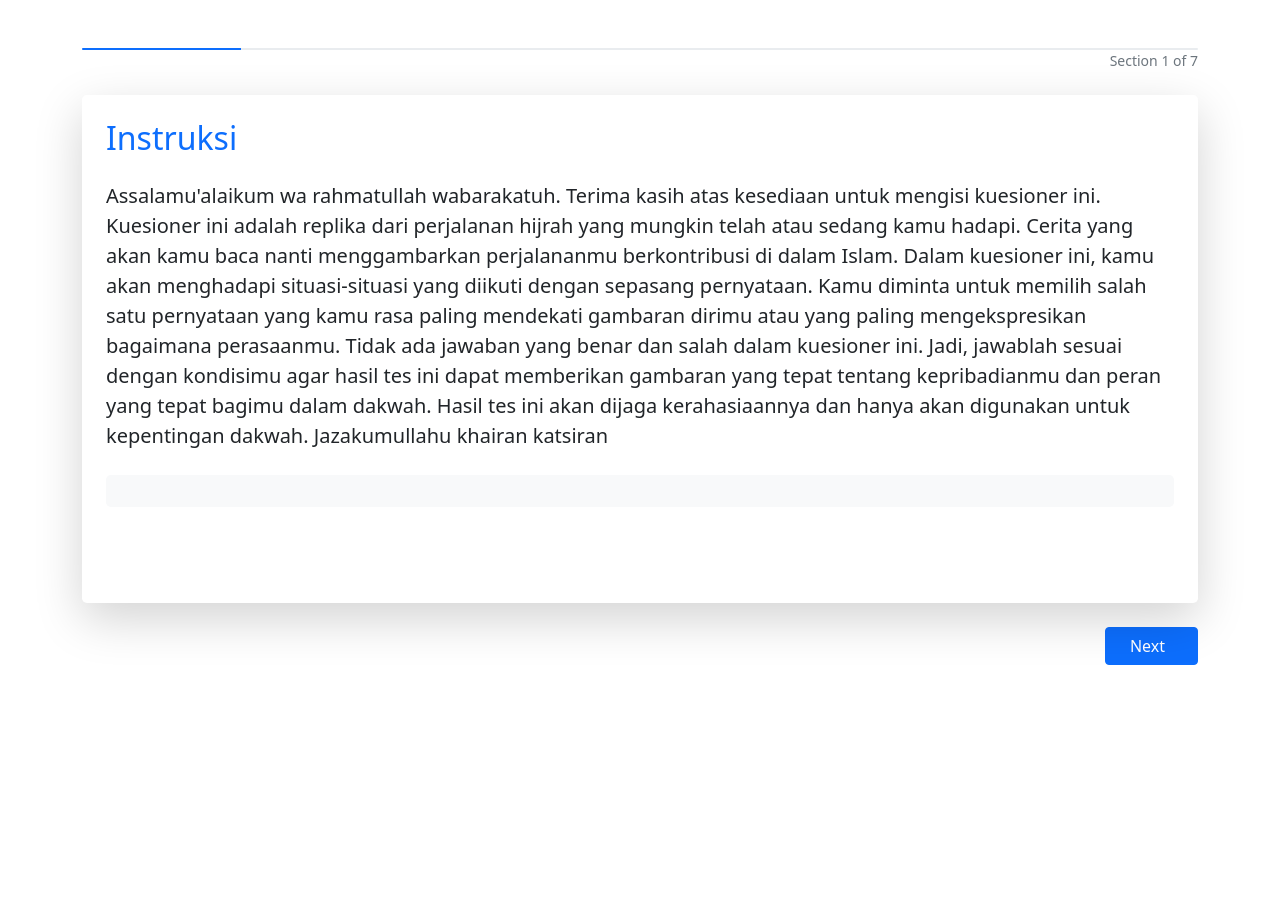
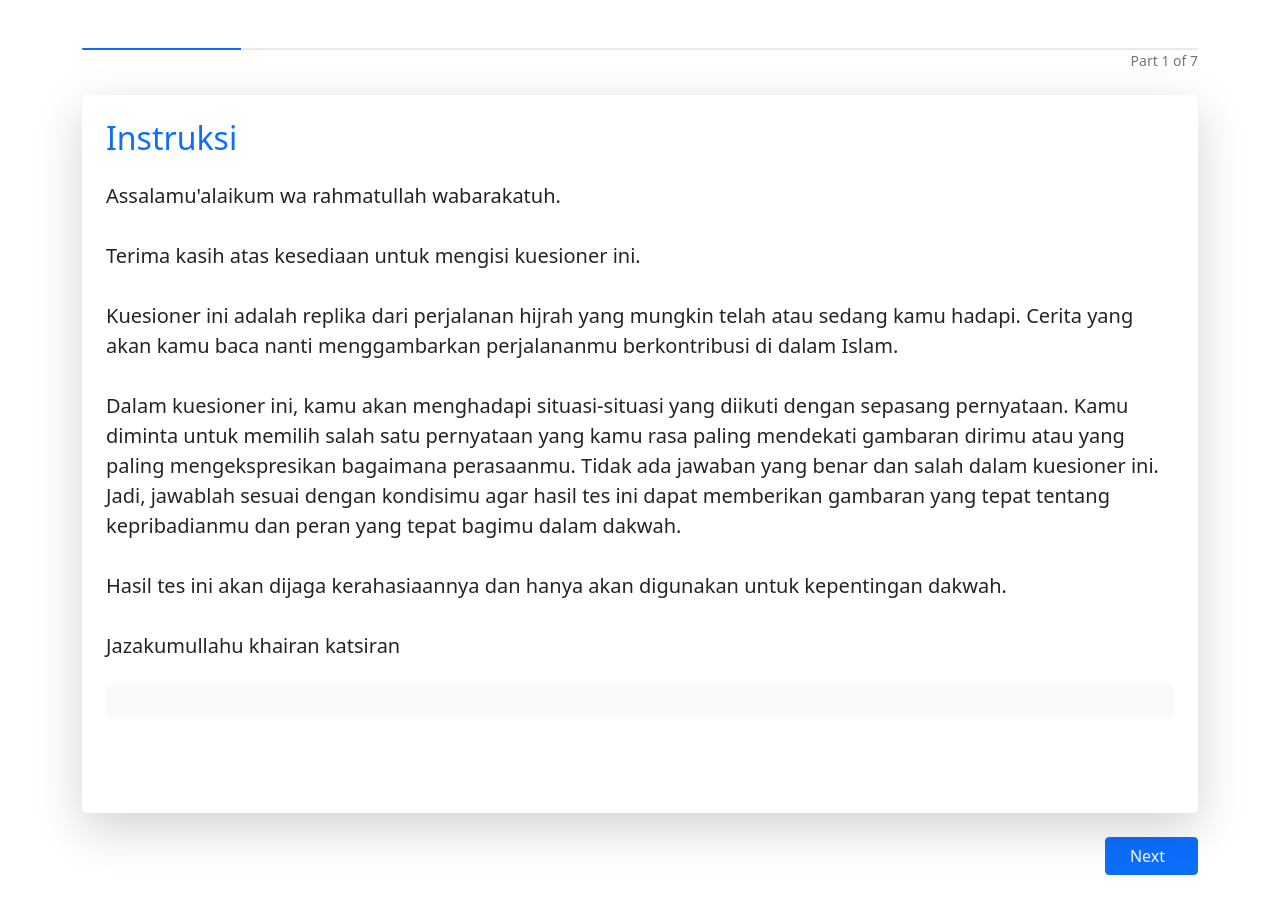
Before and after one commit to rizaramadan/pub-talent-mapping, a Next.js app: page /quiz in a window 1280 px wide. Shown: the top 914 px of the page. Before the commit the page ends 800 px from the top, so only its background shows below. Built offline with nearby package versions, Linux system fonts and the light colour scheme.

Commit message:
feat: update cosmetic quiz

```diff
--- a/src/app/quiz/Quiz.tsx
+++ b/src/app/quiz/Quiz.tsx
@@ -96,7 +96,7 @@ interface Question {
                     />
                 </div>
                 <div className="text-end text-muted small">
-                    Section {currentSection + 1} of {quiz.sections.length}
+                    Part {currentSection + 1} of {quiz.sections.length}
                 </div>
             </div>
 
@@ -104,7 +104,14 @@ interface Question {
             <div className="card shadow-lg border-0 rounded-3 mb-4">
                 <div className="card-body p-4">
                     <h2 className="card-title text-primary mb-4">{quiz.sections[currentSection].title}</h2>
-                    <p className="lead mb-4">{quiz.sections[currentSection].content}</p>
+                    <p className="lead mb-4">
+                        {quiz.sections[currentSection].content.split('\n').map((line, index) => (
+                            <span key={index}>
+                                {line}
+                                {index < quiz.sections[currentSection].content.split('\n').length - 1 && <br />}
+                            </span>
+                        ))}
+                    </p>
 
                     {/* Verses */}
                     <div className="bg-light p-3 rounded-3 mb-4">
```
